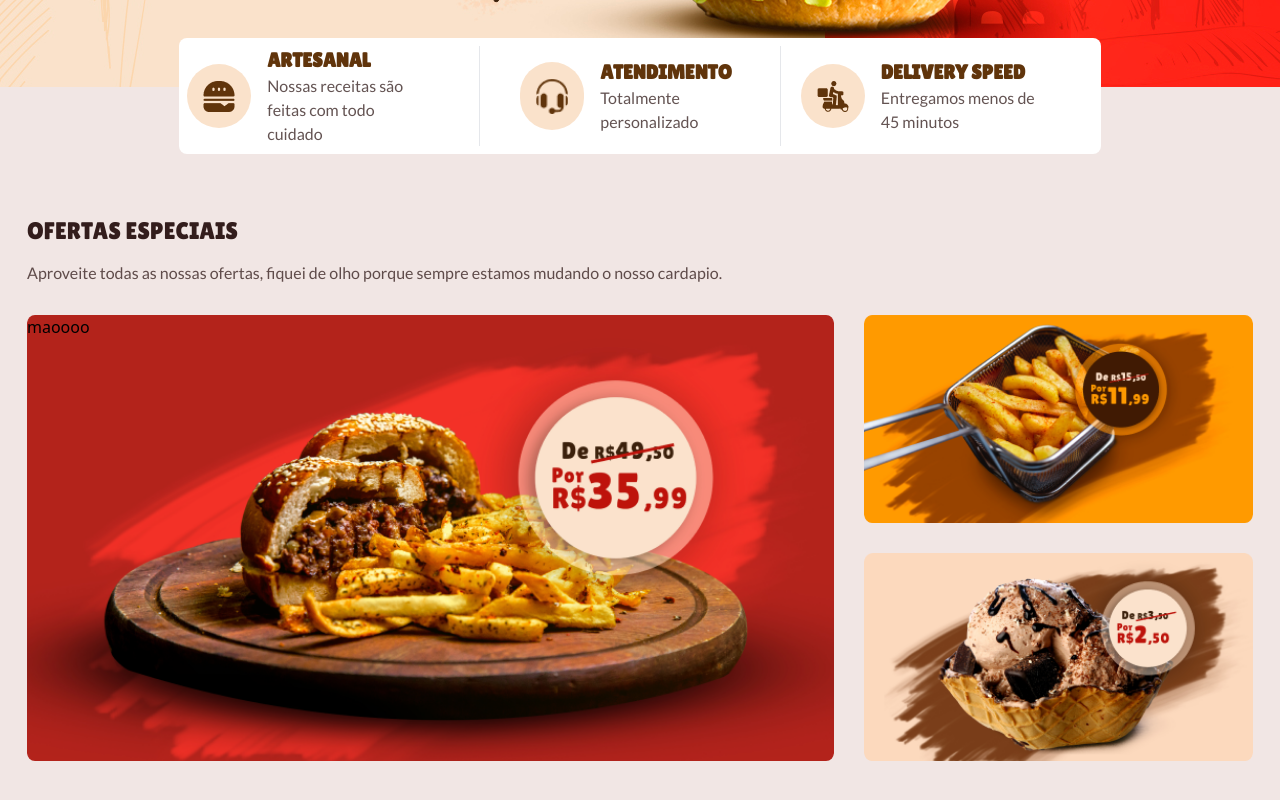
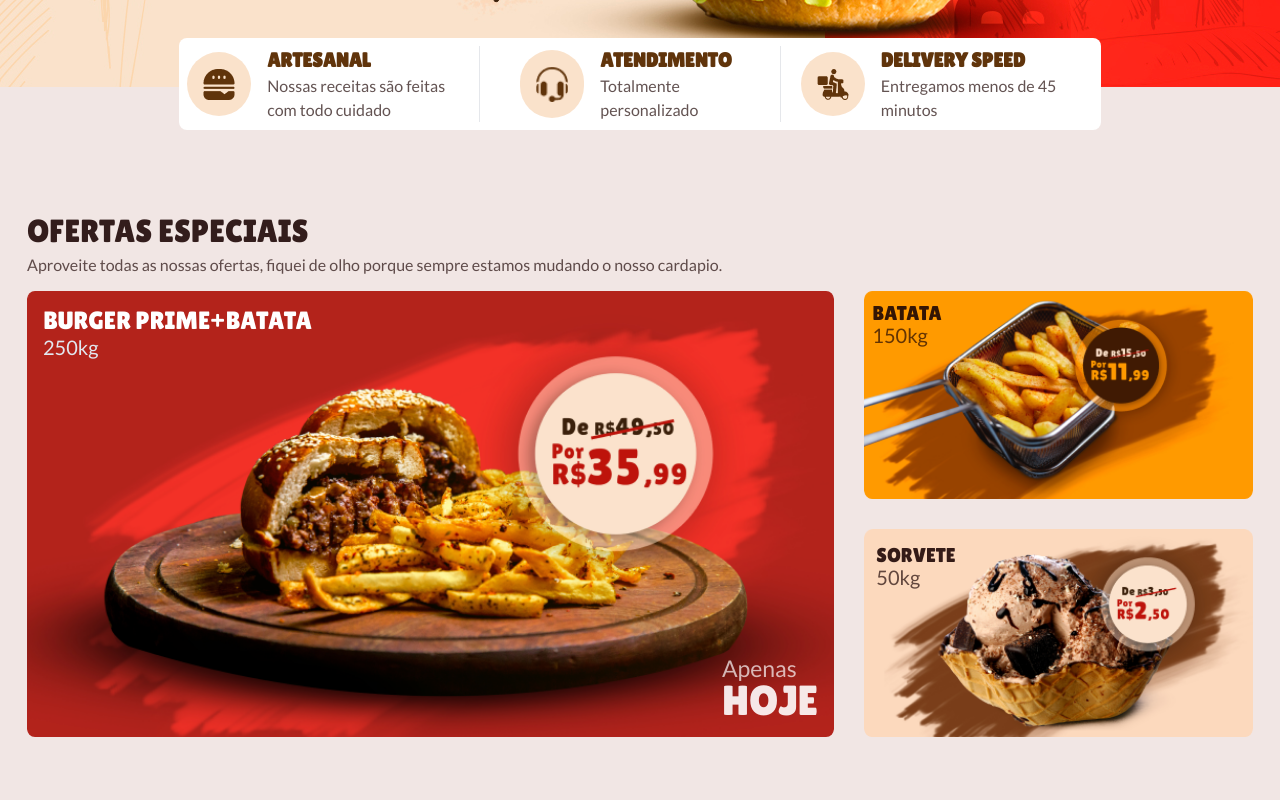
Before and after one commit to Rinpiki/Empire-burger, a React (Vite) app: page / in a window 1280 px wide. Shown: the part 458-1258 px from the top of the page. Built offline with nearby package versions, Linux system fonts and the light colour scheme.

Commit message:
add texto nos cards

```diff
--- a/src/componets/Ofertas.jsx
+++ b/src/componets/Ofertas.jsx
@@ -3,19 +3,50 @@ import React from 'react';
 function Ofertas() {
   return (
     <section className="w-full max-w-[60.625rem] flex items-center justify-center xl:max-w-[76.625rem] mb-36">
-      <div className="grid grid-cols-1  mt-[300px]  w-11/12 justify-center text-left gap-y-4 md:mt-32 lg:w-full md:grid-cols-6 md:gap-x-[30px] lg:gap-y-[30px] ">
-        <h1 className="text-[#1D0605E5] text-2xl font-normal font-LilitaOne -mb-4 md:col-span-4">
+      <div className="grid grid-cols-1  mt-[300px]  w-11/12 justify-center text-left gap-y-3 md:mt-32 lg:w-full md:grid-cols-6 md:gap-x-[30px] lg:gap-y-[30px] ">
+        <h1 className="text-[#1D0605E5] text-2xl font-normal font-LilitaOne -mb-2 md:col-span-4 md:-mb-6 md:text-[32px] ">
           OFERTAS ESPECIAIS
         </h1>
-        <p className="text-base text-[#1D0605B0] font-lato md:col-span-4">
+        <p className="text-base text-[#1D0605B0] font-lato  md:col-span-4 md:-mb-4 ]">
           Aproveite todas as nossas ofertas, fiquei de olho porque sempre
           estamos mudando o nosso cardapio.
         </p>
-        <div className="bg-bb rounded-lg bg-cover bg-center bg-no-repeat w-full h-52 md:h-auto md:col-span-4 row-span-6 ">
-          maoooo
+        <div className="bg-bb rounded-lg bg-cover bg-center bg-no-repeat w-full h-52 md:h-auto md:col-span-4 row-span-6 flex flex-col p-4 justify-between">
+          <div>
+            <h1 className="text-xl text-white font-LilitaOne md:text-[25px]">
+              BURGER PRIME+BATATA
+            </h1>
+            <p className="font-lato text-[20px] text-slate-200 leading-6">
+              250kg
+            </p>
+          </div>
+          <div className="self-end">
+            <p className="text-[11px] text-[#FFFFFFB0] font-lato md:text-[23px]">
+              Apenas
+            </p>
+            <span className="text-[20px] text-[#FFFFFFE5] font-LilitaOne leading-[30px] md:text-[42px] ">
+              HOJE
+            </span>
+          </div>
         </div>
-        <div className="bg-batata  rounded-lg bg-cover bg-center bg-no-repeat w-full h-52 md:h-32 lg:h-52 md:row-span-1 md:col-span-2"></div>
-        <div className="bg-sorvete rounded-lg bg-cover bg-center bg-no-repeat w-full h-52 md:h-32 lg:h-52 md:col-span-2 md:row-span-5"></div>
+        <div className="bg-batata  rounded-lg bg-cover bg-center bg-no-repeat w-full h-52 md:h-32 lg:h-52 md:row-span-1 md:col-span-2 flex flex-col p-2 justify-between">
+          <div>
+            <h1 className="text-xl text-[#1D0605E5] font-LilitaOne ">BATATA</h1>
+            <p className="font-lato text-[20px] text-[#1D0605B0] leading-4">
+              150kg
+            </p>
+          </div>
+        </div>
+        <div className="bg-sorvete rounded-lg bg-cover bg-center bg-no-repeat w-full h-52 md:h-32 lg:h-52 md:col-span-2 md:row-span-5 flex flex-col p-3 justify-between">
+          <div>
+            <h1 className="text-xl text-[#1D0605E5] font-LilitaOne ">
+              SORVETE
+            </h1>
+            <p className="font-lato text-[20px] text-[#1D0605B0] leading-4">
+              50kg
+            </p>
+          </div>
+        </div>
       </div>
     </section>
   );
--- a/src/componets/descrição/Conteudo.jsx
+++ b/src/componets/descrição/Conteudo.jsx
@@ -7,7 +7,7 @@ function Conteudo({ icon, text, p, alt, id }) {
         <img src={icon} alt={alt} className="min-w-8 " />
       </div>
 
-      <div className="flex ml-4  flex-col justify-self-center w-7/12">
+      <div className="flex ml-4  flex-col justify-self-center w-8/12">
         <h1 className="text-[#60340B] uppercase font-bold text-xl font-LilitaOne">
           {text}
         </h1>
```
